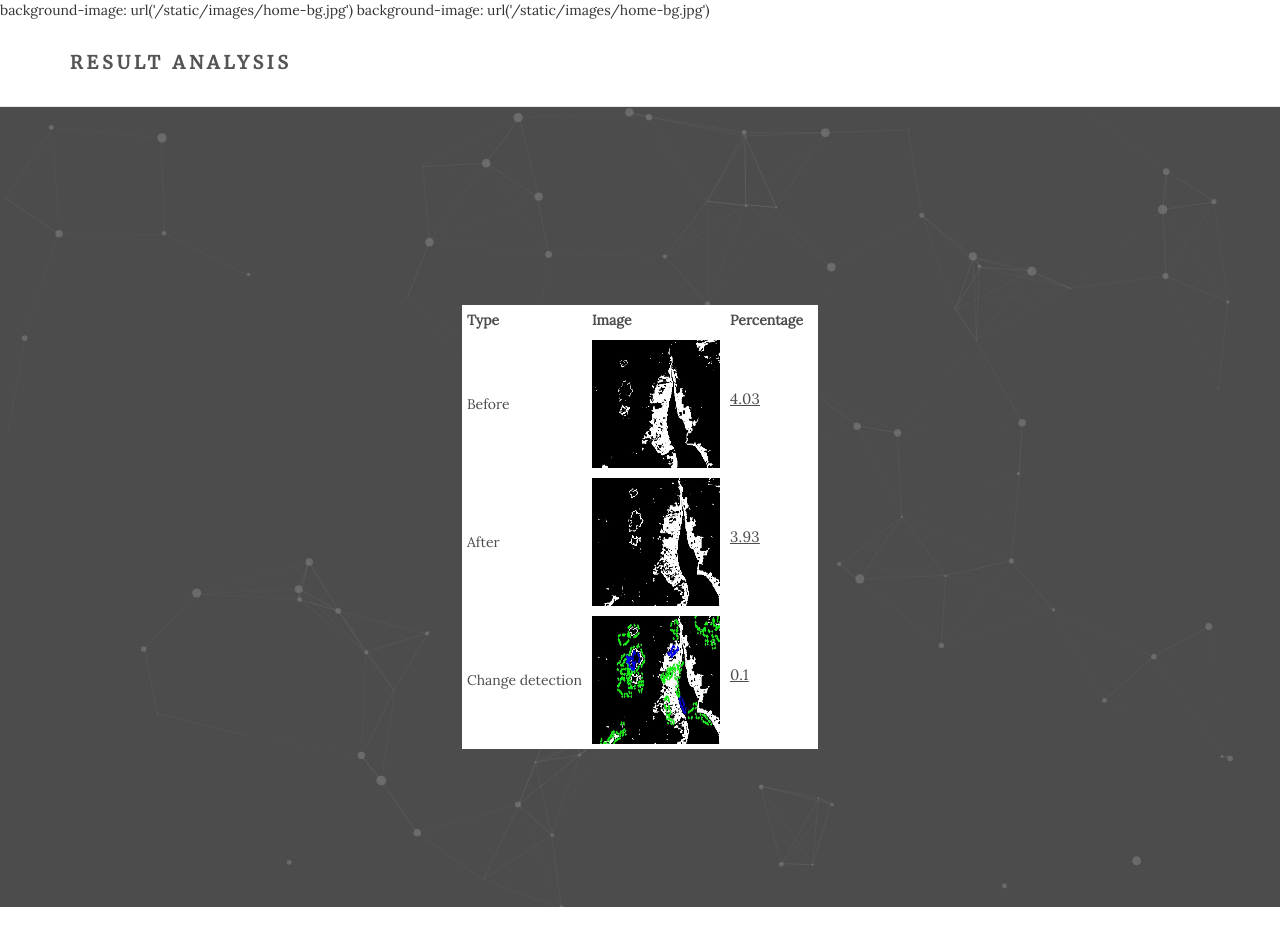
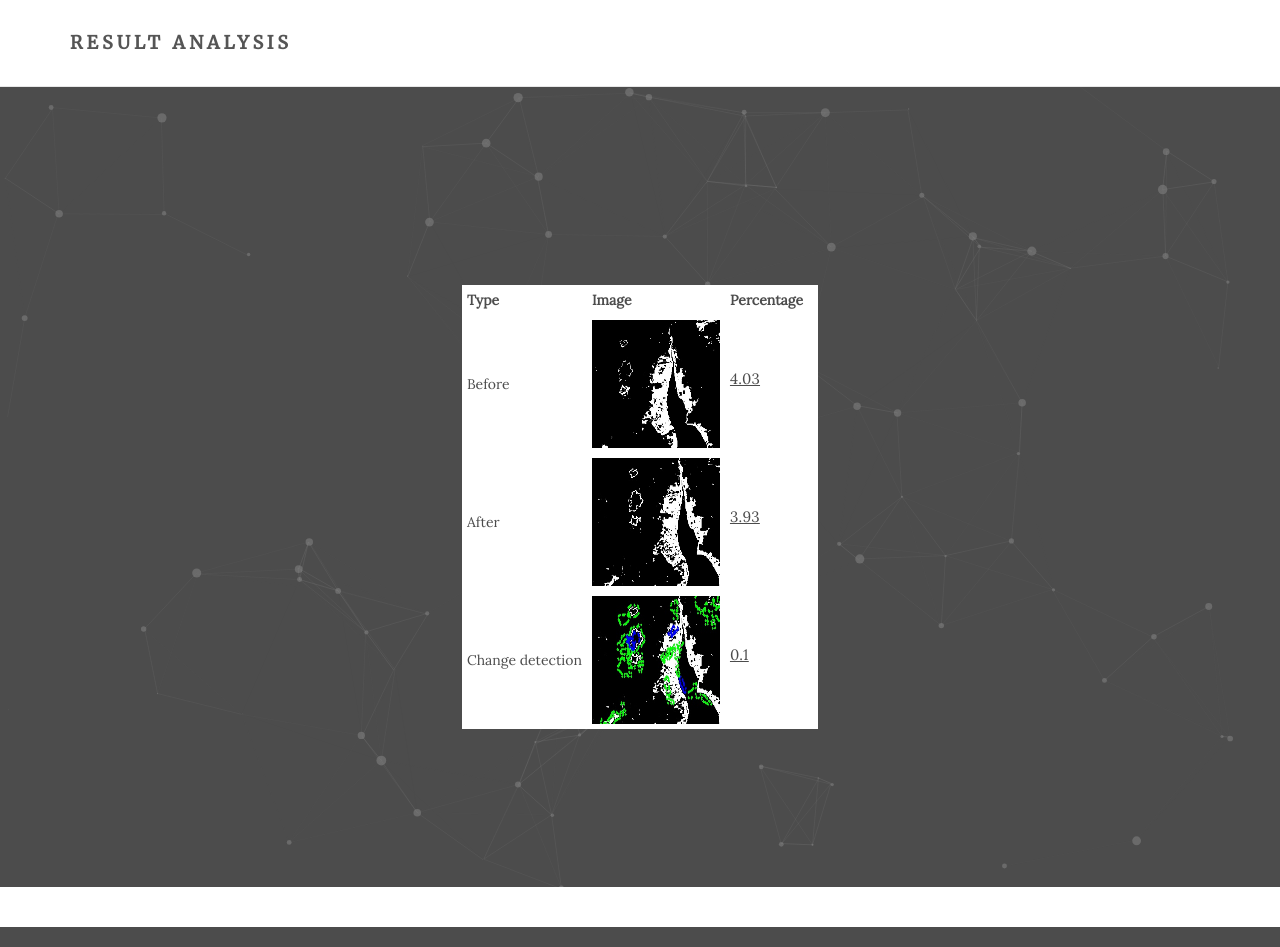
Before and after one commit to yashkasturi/mangrovefinal, a Flask app: page /final.html in a window 1280 px wide. Run offline with Flask 2, Linux system fonts and the light colour scheme; some libraries are stand-ins or nearby versions.

Commit message:
Update final.html

```diff
--- a/templates/final.html
+++ b/templates/final.html
@@ -17,7 +17,7 @@
 <link rel="stylesheet" href="{{ url_for('static', filename='css/style1.css')}}">
 <link rel="stylesheet" href="{{ url_for('static', filename='css/myfile.css') }}">
 <link href="https://fonts.googleapis.com/css?family=Lora|Merriweather:300,400" rel="stylesheet">
-background-image: url('/static/images/home-bg.jpg')
+
 
 <style>
 
@@ -31,7 +31,7 @@ th, td {
 </head>
 
 <BODY>
-background-image: url('/static/images/home-bg.jpg')
+
 <div class="navbar navbar-default navbar-static-top" role="navigation">
      <div class="container">
 
```
